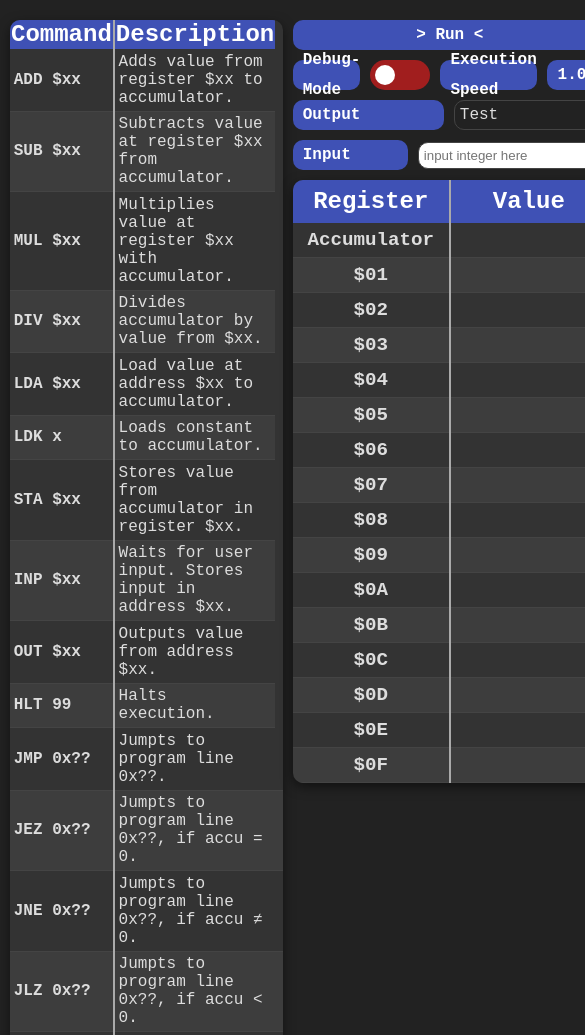
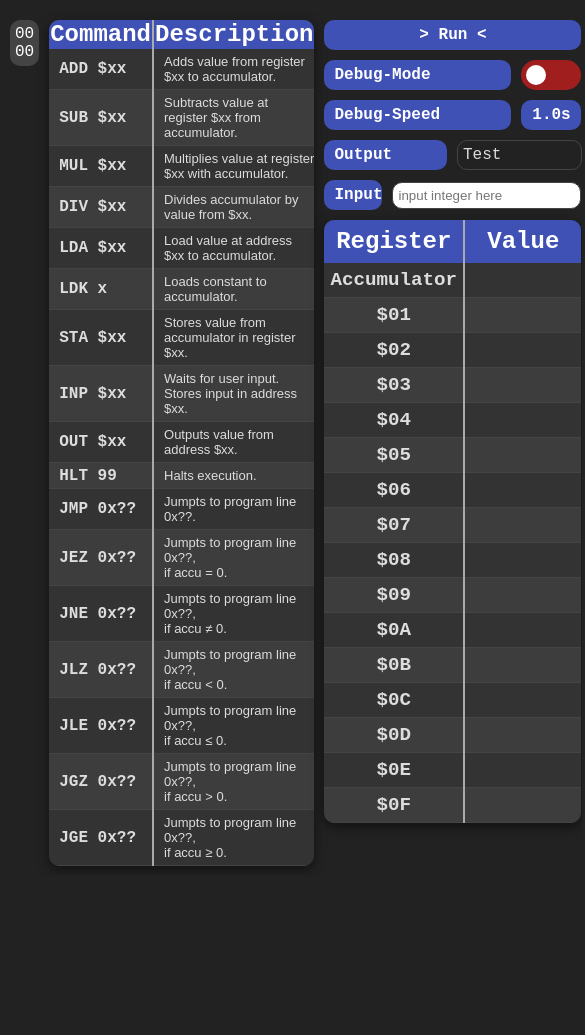
Before and after one commit to TiJ-code/Registermaschine, a plain HTML site: page src/main/resources/html/index.html in a window 390 px wide. Shown: the top 1035 px of the page, 585 px wide, since content can reach past the window. After the commit the page ends 876 px from the top, so only its background shows below. Drawn offline with Linux system fonts and the light colour scheme; files whose address does not match are found by name.

Commit message:
v1.2.2 New UI
Changed the layout of the UI.
Made it responsive.

```diff
--- a/src/main/resources/css/new/explanation.css
+++ b/src/main/resources/css/new/explanation.css
@@ -26,16 +26,24 @@
 }
 
 .expl tbody td {
-    padding: 3.75px;
+    padding: 0;
     color: #ddd;
     border-bottom: 1px solid #444;
     font-size: medium;
     text-align: left;
+    padding-left: 10px;
 }
 
 .expl tbody td:first-child {
     font-weight: bold;
     border-right: 2px solid #aaa;
+}
+
+.expl tbody td:last-child {
+    font-family: Arial, Helvetica, sans-serif;
+    font-size: small;
+    padding-top: 5px;
+    padding-bottom: 5px;
 }
 
 .expl tbody tr:nth-child(even) {
--- a/src/main/resources/css/new/ide.css
+++ b/src/main/resources/css/new/ide.css
@@ -79,7 +79,8 @@
     justify-content: center; /* Center text horizontally */
 }
 
-.ide-exec-speed:hover {
+.ide-clickable:hover {
     background-color: #5a6dd8; /* Optional: Change background color on hover */
     transition: background-color 0.3s ease; /* Optional: Add transition effect */
+    cursor: pointer;
 }
--- /dev/null
+++ b/src/main/resources/css/new/maschine-code.css
@@ -0,0 +1,7 @@
+.machine-code-output {
+    color: #fff;
+    text-align: center;
+    border-radius: 10px;
+    background-color: #444;
+    padding: 5px;
+}
--- a/src/main/resources/css/new/styles.css
+++ b/src/main/resources/css/new/styles.css
@@ -12,9 +12,16 @@ body {
     flex-direction: row;
     align-items: flex-start; /* Align items to the top */
     box-sizing: border-box;
-    flex-grow: 2;
     width: 100%;
     padding: 10px; /* Add padding to the container for space around */
+}
+
+.left-container {
+    display: flex;
+    flex-direction: column;
+    width: 10%;
+    margin-right: 10px;
+    margin-top: 10px
 }
 
 .middle-container {
--- a/src/main/resources/html/index.html
+++ b/src/main/resources/html/index.html
@@ -8,13 +8,16 @@
     <link rel="stylesheet" href="../css/new/register.css">
     <link rel="stylesheet" href="../css/new/ide.css">
     <link rel="stylesheet" href="../css/new/explanation.css">
-    <link rel="stylesheet" href="../css/new/table.css">
+    <link rel="stylesheet" href="../css/new/maschine-code.css">
     <link rel="stylesheet" href="../css/new/slider.css">
 </head>
 <body>
     <script src="../js/controls.js"></script>
 
     <div class="container">
+        <div class="left-container">
+            <div class="machine-code-output">00 00</div>
+        </div>
         <div class="middle-container exp">
             <div class="explanation-table-container expl">
                 <table class="explanation">
@@ -32,13 +35,13 @@
                         <tr><td>INP $xx</td><td>Waits for user input. Stores input in address $xx.</td></tr>
                         <tr><td>OUT $xx</td><td>Outputs value from address $xx.</td></tr>
                         <tr><td>HLT  99</td><td>Halts execution.</td></tr>
-                        <tr><td>JMP 0x??</td><td>Jumpts to program line 0x??.<td></tr>
-                        <tr><td>JEZ 0x??</td><td>Jumpts to program line 0x??, if accu = 0.<td></tr>
-                        <tr><td>JNE 0x??</td><td>Jumpts to program line 0x??, if accu ≠ 0.<td></tr>
-                        <tr><td>JLZ 0x??</td><td>Jumpts to program line 0x??, if accu < 0.<td></tr>
-                        <tr><td>JLE 0x??</td><td>Jumpts to program line 0x??, if accu ≤ 0.<td></tr>
-                        <tr><td>JGZ 0x??</td><td>Jumpts to program line 0x??, if accu > 0.<td></tr>
-                        <tr><td>JGE 0x??</td><td>Jumpts to program line 0x??, if accu ≥ 0.<td></tr>
+                        <tr><td>JMP 0x??</td><td>Jumpts to program line 0x??.</td></tr>
+                        <tr><td>JEZ 0x??</td><td>Jumpts to program line 0x??,<br> if accu = 0.</td></tr>
+                        <tr><td>JNE 0x??</td><td>Jumpts to program line 0x??,<br> if accu ≠ 0.</td></tr>
+                        <tr><td>JLZ 0x??</td><td>Jumpts to program line 0x??,<br> if accu < 0.</td></tr>
+                        <tr><td>JLE 0x??</td><td>Jumpts to program line 0x??,<br> if accu ≤ 0.</td></tr>
+                        <tr><td>JGZ 0x??</td><td>Jumpts to program line 0x??,<br> if accu > 0.</td></tr>
+                        <tr><td>JGE 0x??</td><td>Jumpts to program line 0x??,<br> if accu ≥ 0.</td></tr>
                     </tbody>
                 </table>
             </div>
@@ -52,8 +55,10 @@
                         <input type="checkbox">
                         <span class="slider"></span>
                     </label>
-                    <div class="ide-text">Execution Speed</div>
-                    <button class="ide-exec-speed">1.0s</button>
+                </div>
+                <div class="ide-debug-container">
+                    <div class="ide-text">Debug-Speed</div>
+                    <button class="ide-exec-speed ide-clickable">1.0s</button>
                 </div>
                 <div class="ide-output-container">
                     <div class="ide-text">Output</div>
@@ -62,7 +67,7 @@
                     </div>
                 </div>
                 <div class="ide-input-container">
-                    <div class="ide-text">Input</div>
+                    <div class="ide-text ide-clickable">Input</div>
                     <input class="ide-input-text" type="number" placeholder="input integer here">
                 </div>
             </div>
```
Also changed, not shown: src/main/resources/css/new/table.css (deleted), 1 other file.
